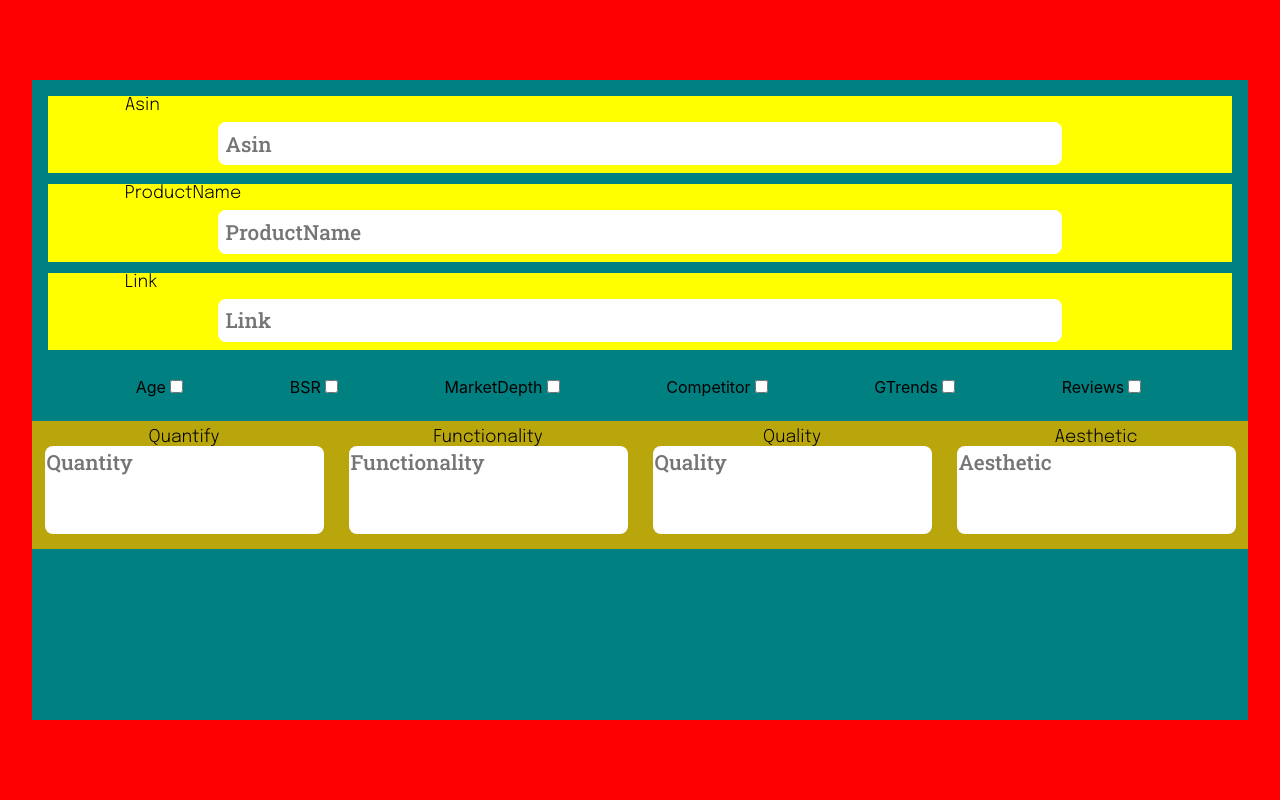
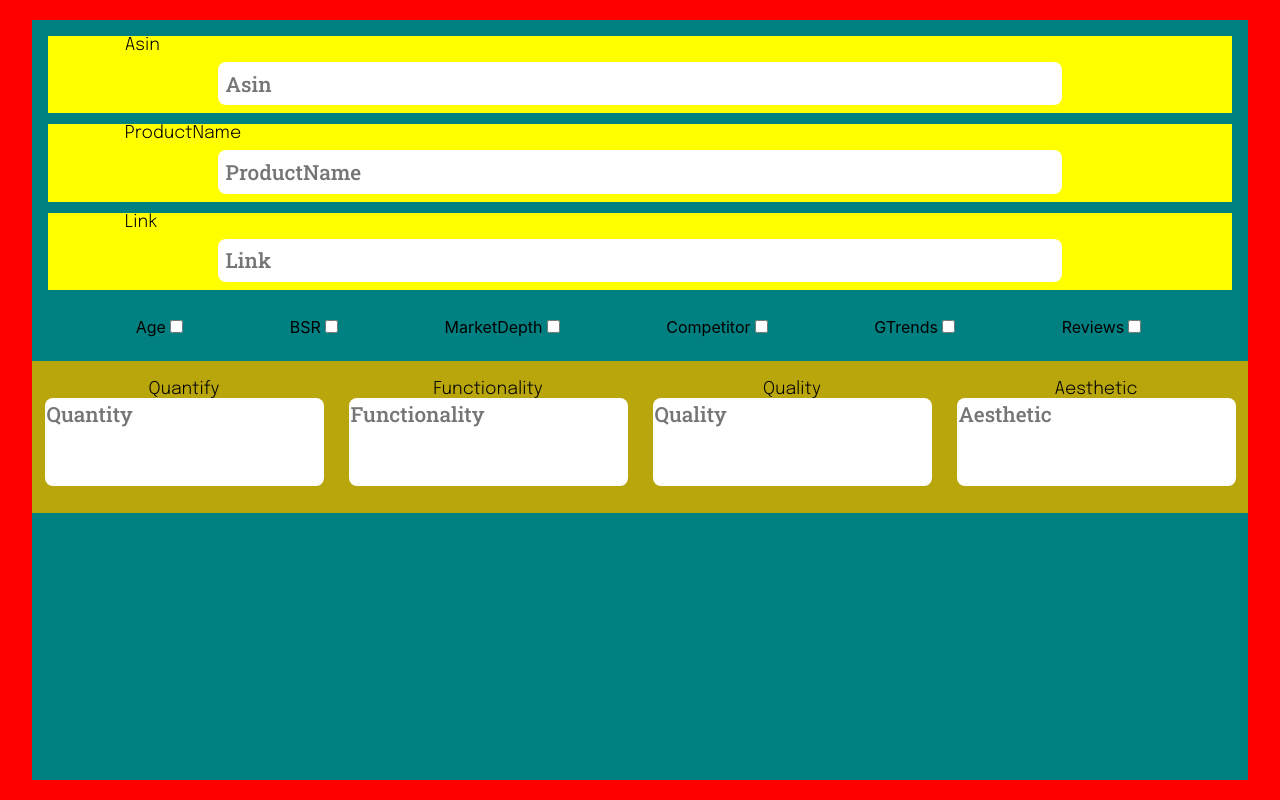
Before and after one commit to flatman123/product-validation, a React (Create React App) app: page / in a window 1280 px wide. Built offline with nearby package versions, Linux system fonts and the light colour scheme.

Commit message:
styles: removed background

```diff
--- a/src/containers/ProductForm/ProductForm.module.css
+++ b/src/containers/ProductForm/ProductForm.module.css
@@ -1,6 +1,6 @@
 .FieldContainer {
     width: 95%;
-    height: 80%;
+    height: 95%;
     background-color: teal;
     position: relative;
     /* left: -5rem; */
```
